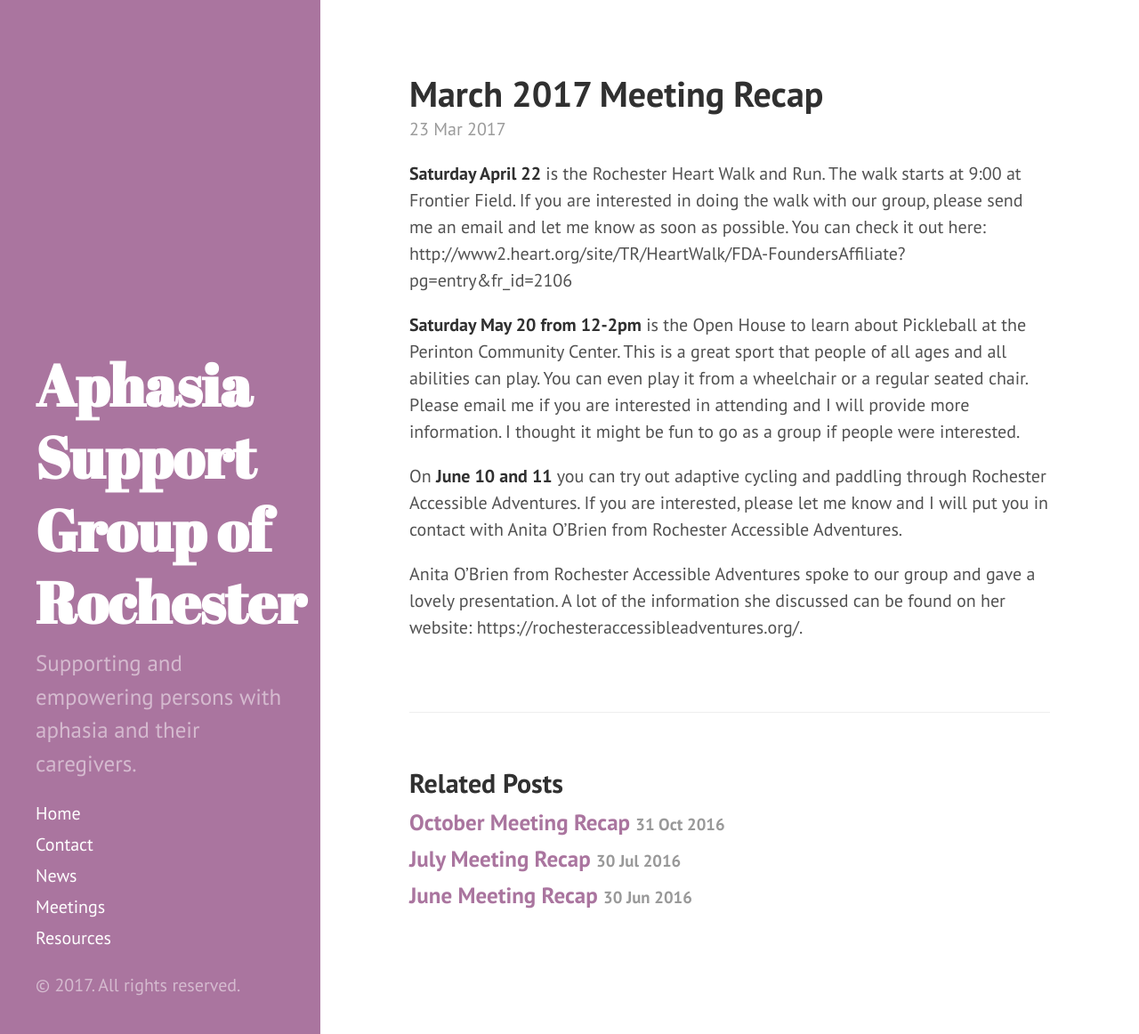
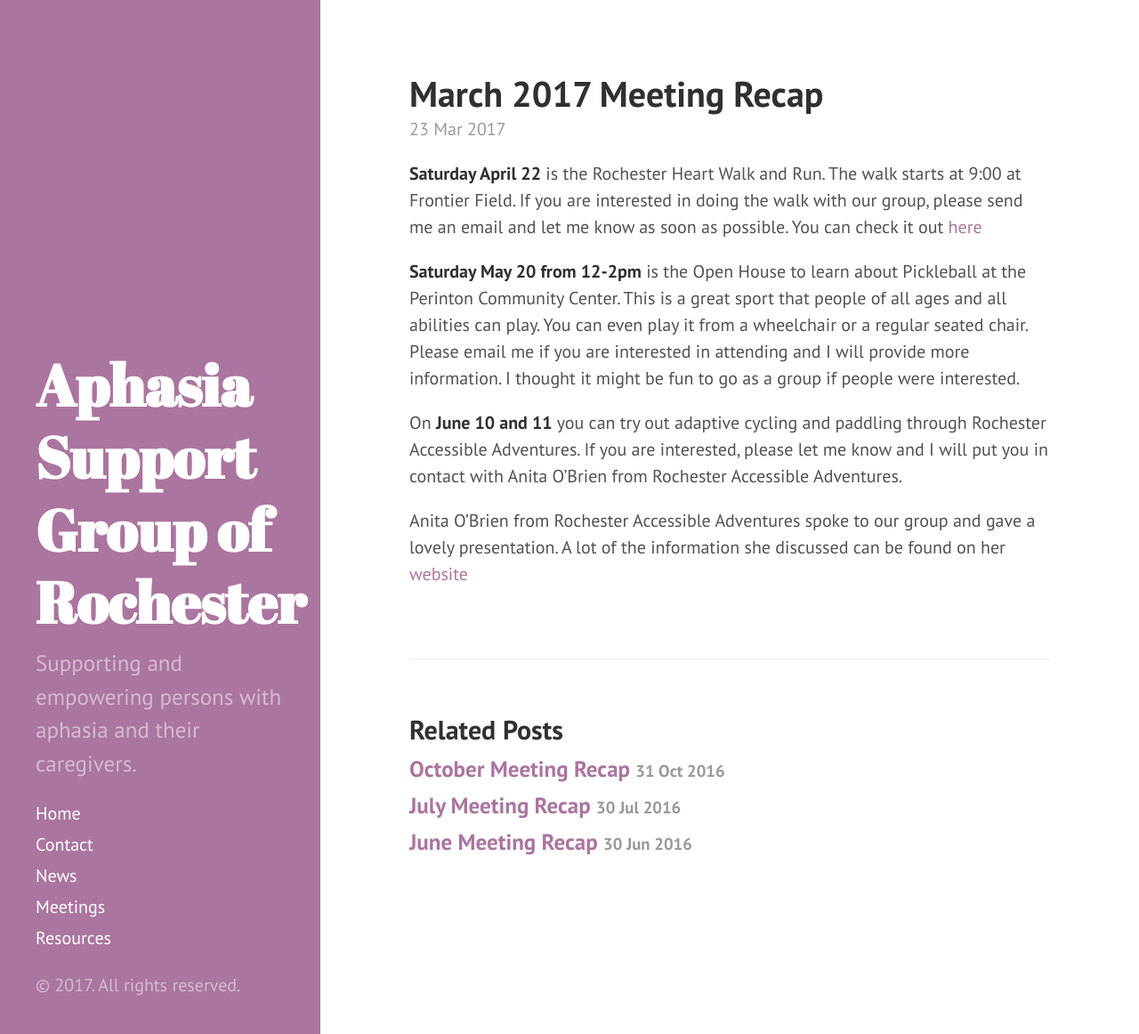
Before and after one commit to reustonium/asgor-web, a Jekyll site: the page built from _posts/2017-03-23-march-meeting.md, in a window 1280 px wide and 1162 px high. Shown: the whole window at 89% size. Built offline with Jekyll 4.4.1, drawn with Linux system fonts in a browser that asks for light colours; nearby versions of some CDN libraries.

Commit message:
Fix bad links

```diff
--- a/_posts/2017-03-23-march-meeting.md
+++ b/_posts/2017-03-23-march-meeting.md
@@ -2,10 +2,10 @@
 layout: post
 title: March 2017 Meeting Recap
 ---
-**Saturday April 22** is the Rochester Heart Walk and Run. The walk starts at 9:00 at Frontier Field. If you are interested in doing the walk with our group, please send me an email and let me know as soon as possible. You can check it out here: http://www2.heart.org/site/TR/HeartWalk/FDA-FoundersAffiliate?pg=entry&fr_id=2106
+**Saturday April 22** is the Rochester Heart Walk and Run. The walk starts at 9:00 at Frontier Field. If you are interested in doing the walk with our group, please send me an email and let me know as soon as possible. You can check it out [here](http://www2.heart.org/site/TR/HeartWalk/FDA-FoundersAffiliate?pg=entry&fr_id=2106)
 
 **Saturday May 20 from 12-2pm** is the Open House to learn about Pickleball at the Perinton Community Center. This is a great sport that people of all ages and all abilities can play. You can even play it from a wheelchair or a regular seated chair. Please email me if you are interested in attending and I will provide more information. I thought it might be fun to go as a group if people were interested.
 
 On **June 10 and 11** you can try out adaptive cycling and paddling through Rochester Accessible Adventures. If you are interested, please let me know and I will put you in contact with Anita O'Brien from Rochester Accessible Adventures.
 
-Anita O'Brien from Rochester Accessible Adventures spoke to our group and gave a lovely presentation. A lot of the information she discussed can be found on her website: https://rochesteraccessibleadventures.org/.
+Anita O'Brien from Rochester Accessible Adventures spoke to our group and gave a lovely presentation. A lot of the information she discussed can be found on her [website](https://rochesteraccessibleadventures.org/)
```
